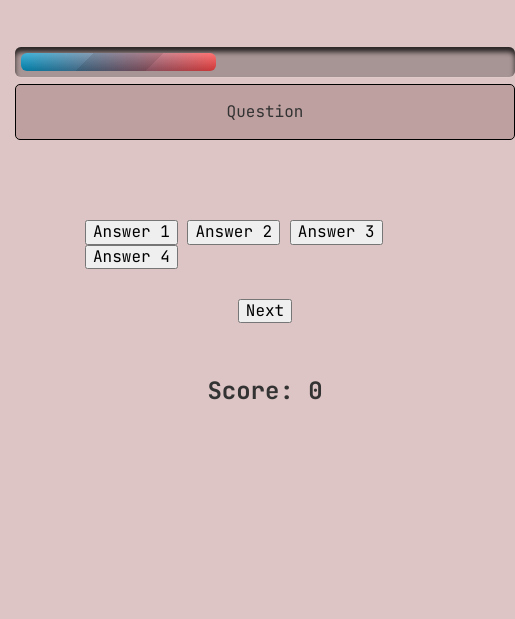
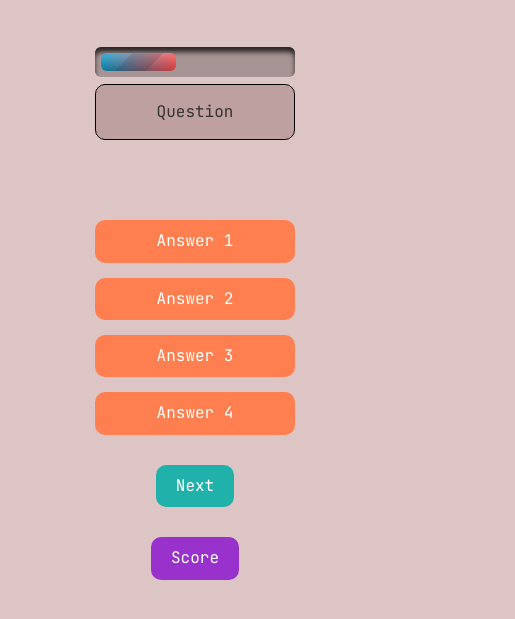
Before and after one commit to OmerYALTIRIK/quizApp, a website: page index.html in a window 390 px wide. Shown: the part 153-772 px from the top of the page, 515 px wide, since content can reach past the window. Drawn offline with Linux system fonts and the light colour scheme.

Commit message:
Responsive için flexbox yapısı tercih edildi.

```diff
--- a/css/style.scss
+++ b/css/style.scss
@@ -1,11 +1,13 @@
 @import url(/css/normalize.css);
 @import url(https://fonts.googleapis.com/css?family=JetBrains+Mono:400,700&display=swap);
+
 body {
   background-color: #dec5c5;
   font-family: "JetBrains Mono", monospace;
   font-size: 16px;
   line-height: 1.5;
   color: #333;
+
   header {
     background-color: #4d4242;
     border-bottom: 5px solid #eee;
@@ -15,7 +17,6 @@ body {
     flex-direction: column;
     justify-content: space-between;
     align-items: center;
-  }
   }
 
   main {
@@ -28,21 +29,29 @@ main {
     align-items: center;
     flex-wrap: wrap;
     gap: 30px;
+
     .questionsArea {
       margin: 50px auto;
-    .questionOrder progress {
+      min-width: 100%;
+      max-width: fit-content;
+
+      .questionOrder {
+        progress {
           border: none;
           padding: 6px;
           background: rgba(0, 0, 0, 0.25);
-      width: 500px;
+          width: 100%;
+          max-width: 500px;
           height: 30px;
           border-radius: 6px;
           box-shadow: inset 0 5px 5px rgba(0, 0, 0, 0.75), 0 1px rgba(255, 255, 255, 0.08);
+
           &[value]::-webkit-progress-bar {
             width: 100%;
             background: transparent;
             border-radius: 6px;
           }
+
           &[value]::-webkit-progress-value {
             background-image: -webkit-linear-gradient(
                 135deg,
@@ -57,14 +66,80 @@ main {
           }
         }
       }
-  .questionsArea #question {
+
+      #question {
         background-color: #bfa0a0;
         border: 1px solid black;
-    border-radius: 5px;
-    padding: 15px 0;
+        border-radius: 10px;
+        padding: 15px;
         display: flex;
         flex-direction: column;
-    justify-content: space-between;
+        justify-content: center;
         align-items: center;
+        text-align: center;
+        white-space: nowrap;
+        overflow: hidden;
+        text-overflow: ellipsis;
       }
     }
+
+    .answerArea {
+      display: grid;
+      grid-template-columns: repeat(auto-fit, minmax(200px, 1fr));
+      gap: 15px;
+
+      .answerButton {
+        padding: 12px 20px;
+        background-color: #ff7f50;
+        color: #fff;
+        border: none;
+        border-radius: 10px;
+        font-size: 16px;
+        cursor: pointer;
+        transition: background-color 0.3s ease;
+        text-align: center;
+        white-space: nowrap;
+        overflow: hidden;
+        text-overflow: ellipsis;
+
+        &:hover {
+          background-color: #ff6347;
+        }
+      }
+    }
+
+    .controlArea {
+      .nextButton {
+        padding: 12px 20px;
+        background-color: #20b2aa;
+        color: #fff;
+        border: none;
+        border-radius: 10px;
+        font-size: 16px;
+        cursor: pointer;
+        transition: background-color 0.3s ease;
+
+        &:hover {
+          background-color: #008080;
+        }
+      }
+    }
+
+    .scoreArea {
+      .scoreButton {
+        padding: 12px 20px;
+        background-color: #9932cc;
+        color: #fff;
+        border: none;
+        border-radius: 10px;
+        font-size: 16px;
+        cursor: pointer;
+        transition: background-color 0.3s ease;
+
+        &:hover {
+          background-color: #8a2be2;
+        }
+      }
+    }
+  }
+}
--- a/index.html
+++ b/index.html
@@ -19,7 +19,7 @@
         </aside>
         <aside id="question">Question</aside>
       </section>
-      <section class="answerButtons">
+      <section class="answerArea">
         <button class="btn answerButton">Answer 1</button>
         <button class="btn answerButton">Answer 2</button>
         <button class="btn answerButton">Answer 3</button>
@@ -29,11 +29,11 @@
         <button class="btn nextButton">Next</button>
       </section>
       <section class="scoreArea">
-        <h2>Score: <span id="score">0</span></h2>
+        <button class="btn scoreButton">Score</button>
       </section>
     </main>
 
     <script src="js/script.js"></script>
-    <script src="js/questions.js"></script>
+    <!-- <script src="js/questions.js"></script> -->
   </body>
 </html>
```
Also changed, not shown: css/style.css, 1 other file. Lines whose indentation alone changed are shown as unchanged.
